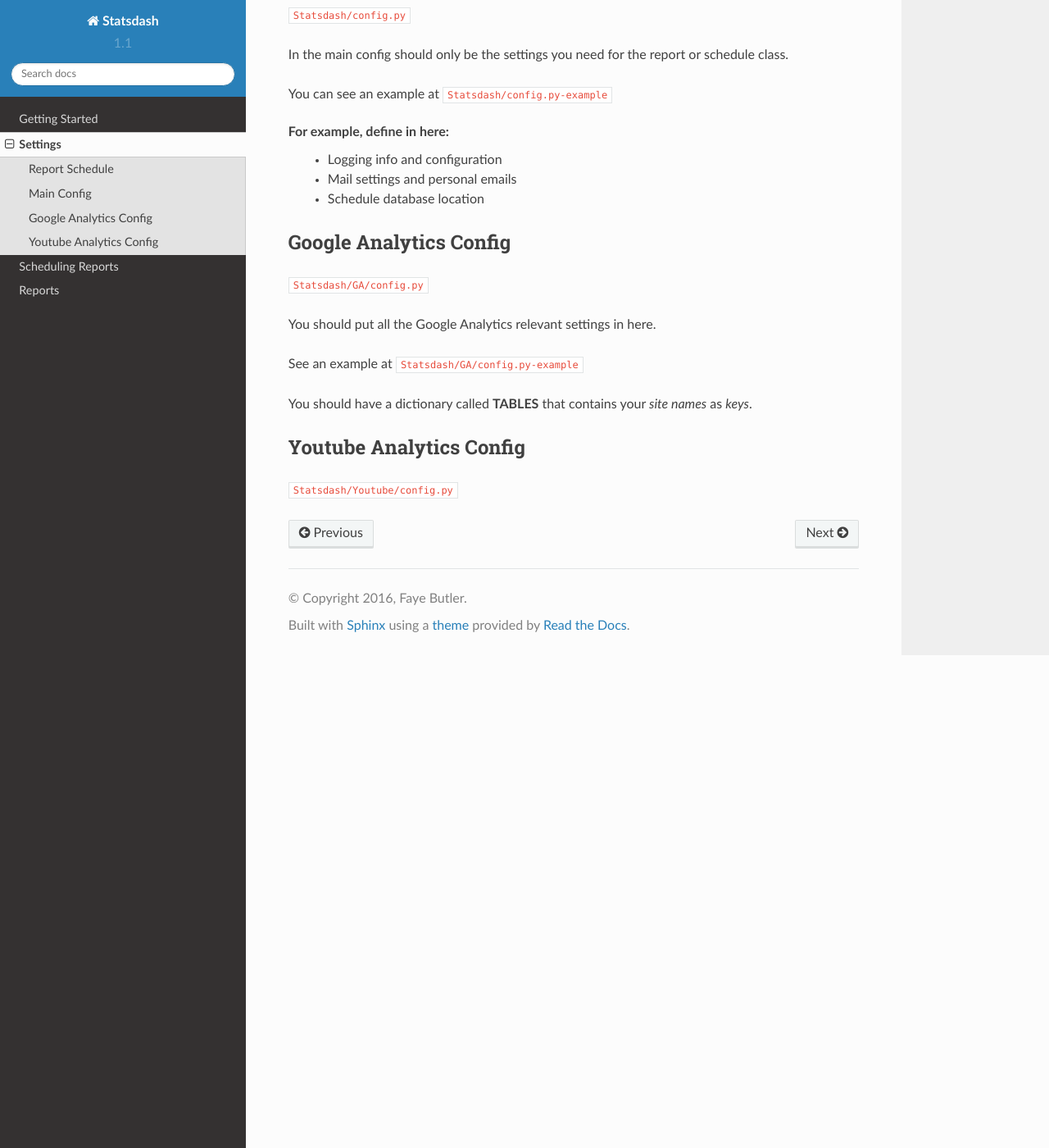
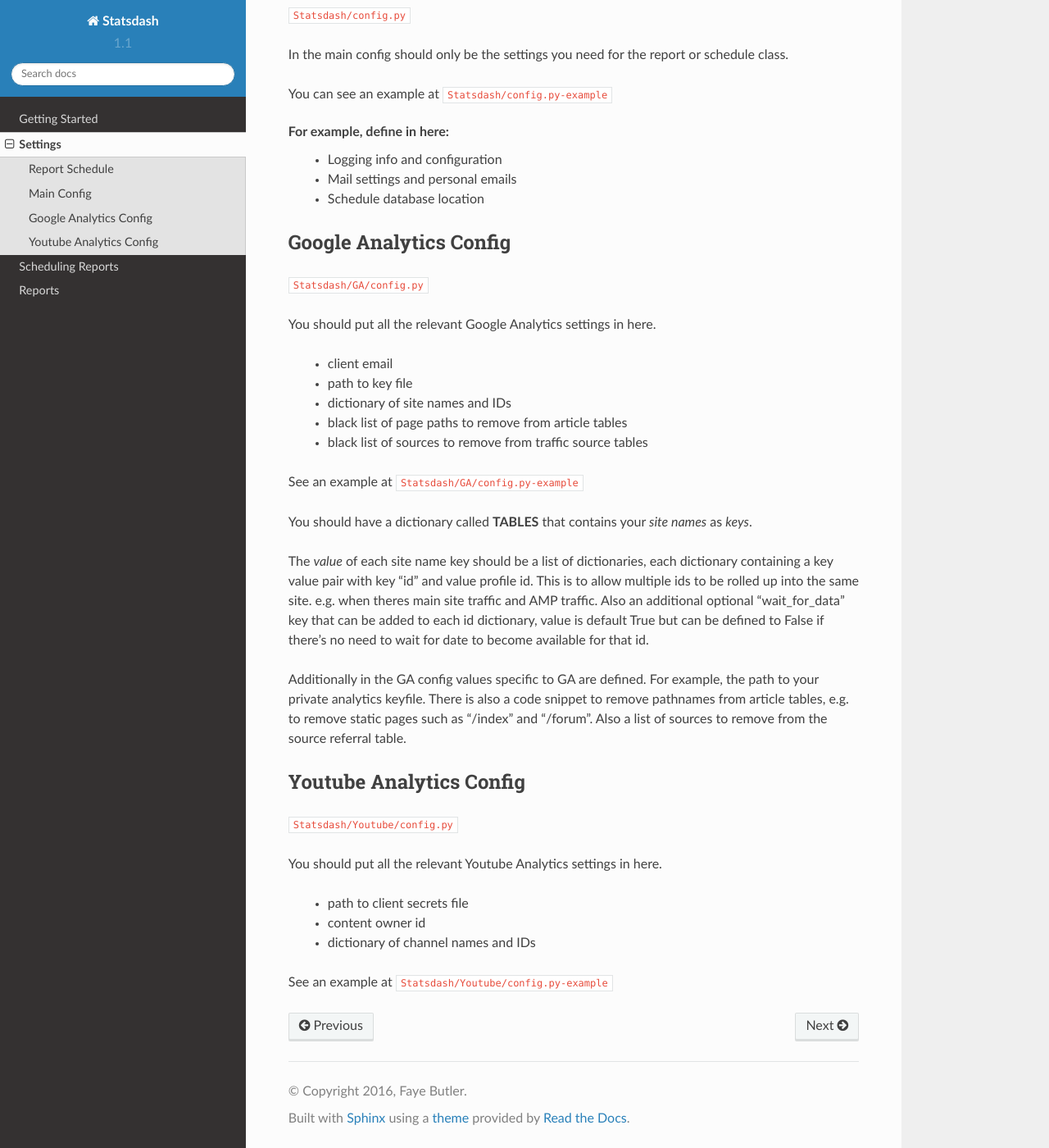
Before and after one commit to gamernetwork/gastatsdash, a Sphinx documentation site: the page built from docs/settings.rst, in a window 1280 px wide and 1400 px high, scrolled down 1301 px. Shown: the whole window at 82% size. Built offline with Sphinx 7.4.7 and the Read the Docs theme 2.0.0, drawn with Linux system fonts in a browser that asks for light colours; some of the changed text lies outside the part shown.

Commit message:
add youtube settings

```diff
--- a/docs/settings.rst
+++ b/docs/settings.rst
@@ -6,7 +6,7 @@
 
 ``Statsdash/report_schedule.py``
 
-A list of the separate reports the scheduler will run.
+This is where you list all the reports you want the scheduler to run.
 
 In the ``report_scheduler.py-example`` you should be able to see an example configuration.
 
@@ -68,14 +68,33 @@
 
 ``Statsdash/GA/config.py``
 
-You should put all the Google Analytics relevant settings in here.
+You should put all the relevant Google Analytics settings in here.
+
+ - client email
+ - path to key file
+ - dictionary of site names and IDs
+ - black list of page paths to remove from article tables
+ - black list of sources to remove from traffic source tables
 
 See an example at ``Statsdash/GA/config.py-example``
 
 You should have a dictionary called **TABLES** that contains your *site names* as *keys*.
 
+The *value* of each site name key should be a list of dictionaries, each dictionary containing a key value pair with key "id" and value profile id. This is to allow multiple ids to be rolled up into the same site. e.g. when theres main site traffic and AMP traffic. Also an additional optional "wait_for_data" key that can be added to each id dictionary, value is default True but can be defined to False if there's no need to wait for date to become available for that id.
+
+Additionally in the GA config values specific to GA are defined. For example, the path to your private analytics keyfile.
+There is also a code snippet to remove pathnames from article tables, e.g. to remove static pages such as "/index" and "/forum".
+Also a list of sources to remove from the source referral table.
 
 Youtube Analytics Config
 -----------------------
 
 ``Statsdash/Youtube/config.py``
+
+You should put all the relevant Youtube Analytics settings in here.
+
+ - path to client secrets file
+ - content owner id
+ - dictionary of channel names and IDs
+
+See an example at ``Statsdash/Youtube/config.py-example``
```
